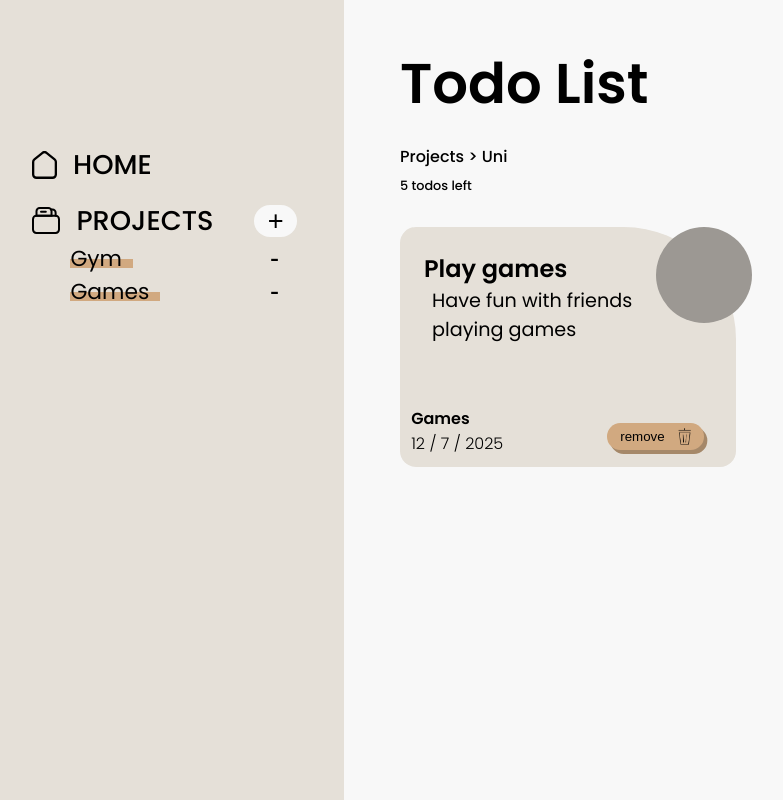
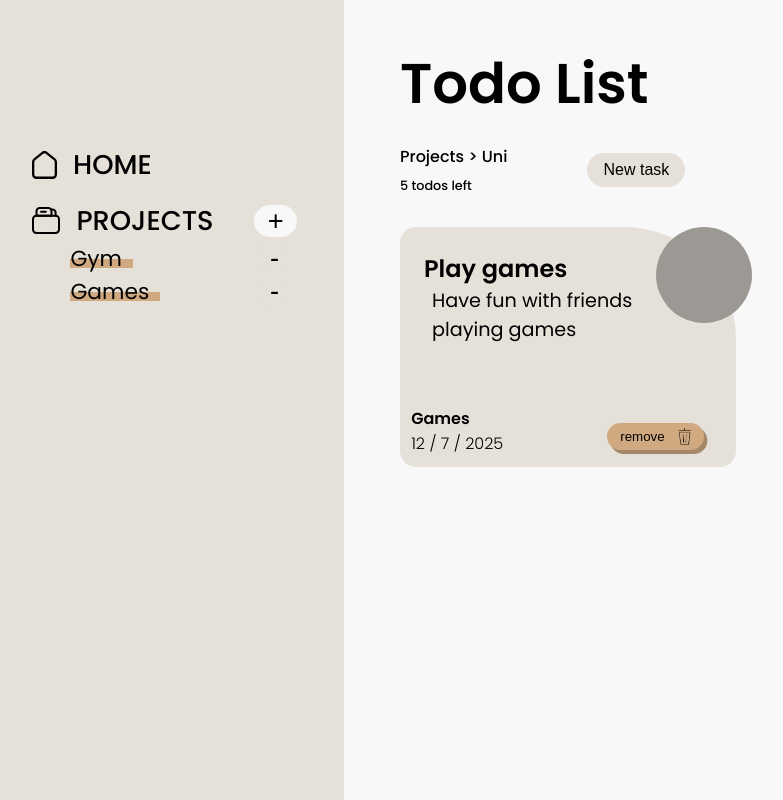
Before and after one commit to Vicker14/todo-list, a website built with webpack: page src/template.html in a window 1280 px wide. Shown: the whole page, without its empty margins (96-879 px from the left). Built offline with nearby package versions, Linux system fonts and the light colour scheme; a web font is replaced by a local one.

Commit message:
Added a button to create new tasks
It has no logic so, by now, it does nothing.

```diff
--- a/src/styles/content.css
+++ b/src/styles/content.css
@@ -13,7 +13,10 @@
 
     margin: var(--font-size-title) 0 var(--margin-bottom-title);
 }
-
+.subtitle {
+    display: flex;
+    align-items: center;
+}
 .view-info {
     font-size: 1rem;
     font-weight: 500;
@@ -21,6 +24,21 @@
 .counter {
     font-size: 0.8rem;
     margin: 0.5rem 0 0;
+}
+.add-todo {
+    font-size: 1rem;
+    border: 0;
+    border-radius:2em;
+
+    background-color: var(--color-dark);
+
+    padding: 0.5em 1em;
+    margin-left: 5em;
+    cursor: pointer;
+
+    &:hover {
+        background-color: var(--color-accent);
+    }
 }
 
 #card-container {
--- a/src/template.html
+++ b/src/template.html
@@ -35,9 +35,12 @@
     <div id="content">
         <div class="title">Todo List</div>
 
-        <div class="view-info">
-            <div class="route">Projects > Uni</div>
-            <div class="counter">5 todos left</div>
+        <div class="subtitle">
+            <div class="view-info">
+                <div class="route">Projects > Uni</div>
+                <div class="counter">5 todos left</div>
+            </div>
+            <button class="add-todo">New task</button>
         </div>
 
         <div id="card-container">
```
